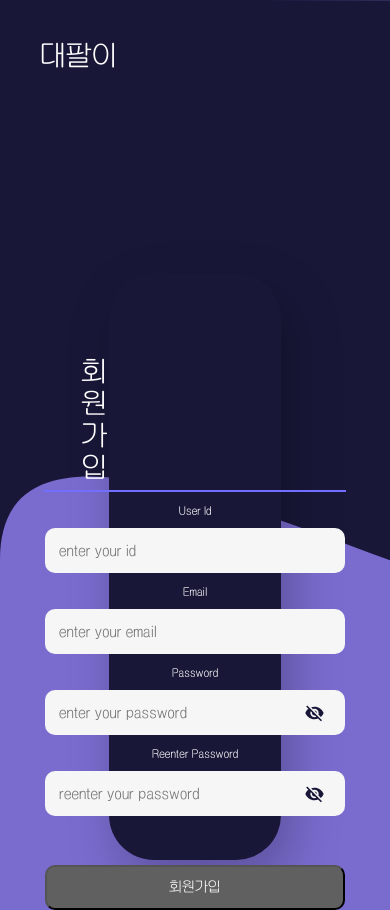
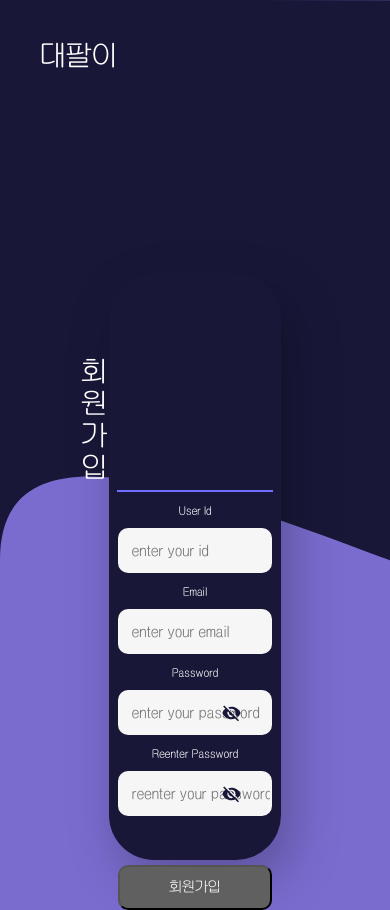
Before and after one commit to 2023-kodomo/fronEnd, a React (Create React App) app: page /Register in a window 390 px wide. Built offline with nearby package versions, Linux system fonts and the light colour scheme; no server answers.

Commit message:
반응형 눈깔 말고

```diff
--- a/src/components/registerpage/registercomponent.jsx
+++ b/src/components/registerpage/registercomponent.jsx
@@ -72,6 +72,11 @@ const Line = styled.div`
   border: 1px solid #726eff;
 
   margin-top: 5.75px;
+
+  @media (max-device-width: 820px) {
+    max-width: 300px;
+    width: 90%;
+  }
 `;
 
 const Description = styled.p`
@@ -108,6 +113,10 @@ const InputInformation = styled.input`
     background-color: #7a6ccf;
     color: #181738;
   }
+  @media (max-device-width: 820px) {
+    max-width: 300px;
+    width: 90%;
+  }
 `;
 
 const CompleteButton = styled.button`
@@ -133,6 +142,11 @@ const CompleteButton = styled.button`
   margin-top: 49px;
 
   cursor: pointer;
+
+  @media (max-device-width: 820px) {
+    max-width: 300px;
+    width: 90%;
+  }
 `;
 
 const CheckPassword = styled.button`
@@ -144,13 +158,20 @@ const CheckPassword = styled.button`
 
   position: absolute;
   top: 13.5px;
-  left: 259px;
+  left: 50%; //542px
 
   cursor: pointer;
+
+  @media (max-device-width: 820px) {
+    left: 65%;
+  }
 `;
 
 const PasswordBox = styled.div`
   position: relative;
+  justify-content: center;
+  display: flex;
+  width: 100%;
 `;
 
 const ErrorMessage = styled.p`
```
